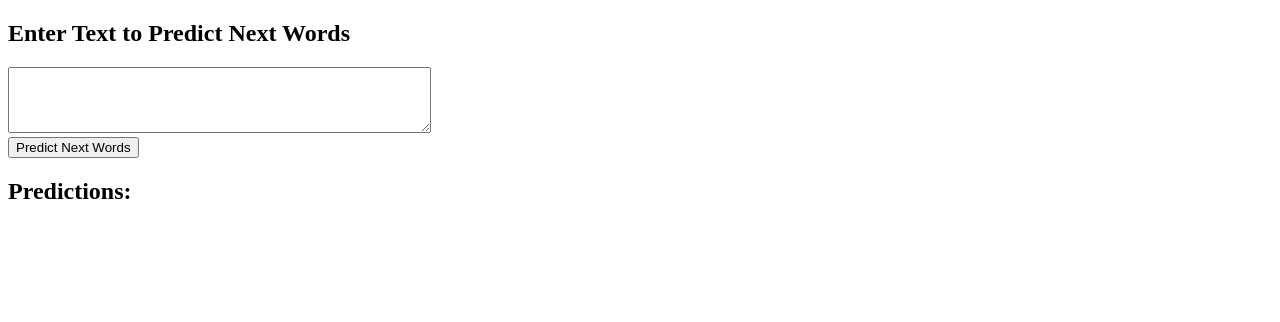
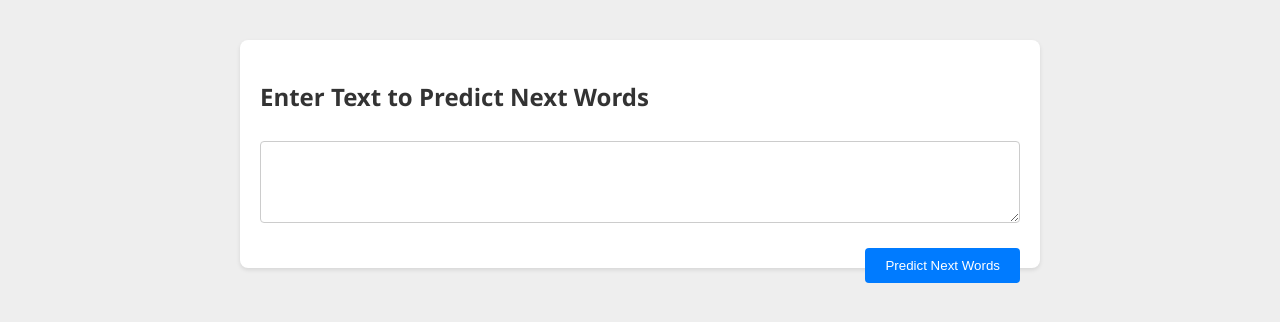
Before and after one commit to harpalvaghela/NextWordPredictor, a Flask app: page / in a window 1280 px wide. Shown: the top 322 px of the page. Run offline with Flask 3, Linux system fonts and the light colour scheme.

Commit message:
🎨 Improved Look/ UI Changes

```diff
--- a/templates/index.html
+++ b/templates/index.html
@@ -3,17 +3,79 @@
 <head>
     <meta charset="UTF-8">
     <title>Predict Next Words</title>
-    <!-- Optional: Include a CSS framework or custom styles -->
+    <style>
+        body {
+            font-family: 'Segoe UI', Tahoma, Geneva, Verdana, sans-serif;
+            margin: 0;
+            padding: 0;
+            background-color: #eeeeee;
+            color: #333;
+        }
+        .container {
+            max-width: 800px;
+            margin: auto;
+            padding: 20px;
+        }
+        .card {
+            background-color: white;
+            padding: 20px;
+            margin-top: 20px;
+            border-radius: 8px;
+            box-shadow: 0 2px 4px rgba(0,0,0,0.1);
+        }
+        .form-group {
+            margin-bottom: 20px;
+        }
+        textarea {
+            width: 100%;
+            padding: 10px;
+            margin-top: 8px;
+            border: 1px solid #ccc;
+            border-radius: 4px;
+            box-sizing: border-box;
+            resize: vertical;
+        }
+        button {
+            background-color: #007bff;
+            color: white;
+            padding: 10px 20px;
+            border: none;
+            border-radius: 4px;
+            cursor: pointer;
+            float: right;
+        }
+        button:hover {
+            background-color: #0056b3;
+        }
+        @media (max-width: 600px) {
+            .container {
+                padding: 15px;
+            }
+            button {
+                width: 100%;
+                margin-top: 10px;
+            }
+        }
+    </style>
 </head>
 <body>
-    <h2>Enter Text to Predict Next Words</h2>
-    <textarea id="inputText" rows="4" cols="50"></textarea><br>
-    <button onclick="predictWords()">Predict Next Words</button>
-    <h2>Predictions:</h2>
-    <div id="predictions"></div>
+    <div class="container">
+        <div class="card">
+            <h2>Enter Text to Predict Next Words</h2>
+            <div class="form-group">
+                <textarea id="inputText" rows="4"></textarea>
+            </div>
+            <button onclick="predictWords()">Predict Next Words</button>
+        </div>
+        <div class="card" id="predictionsCard" style="display: none;">
+            <h2>Predictions:</h2>
+            <div id="predictions"></div>
+        </div>
+    </div>
 
     <script>
         async function predictWords() {
+            document.getElementById('predictionsCard').style.display = 'none';
             const text = document.getElementById('inputText').value;
             try {
                 const response = await fetch('/api/v1/predict', {
@@ -28,9 +90,11 @@
                 }
                 const data = await response.json();
                 document.getElementById('predictions').innerText = data.predictions.join(", ");
+                document.getElementById('predictionsCard').style.display = 'block';
             } catch (error) {
                 console.error('There has been a problem with your fetch operation:', error);
                 document.getElementById('predictions').innerText = 'Error: Could not fetch predictions.';
+                document.getElementById('predictionsCard').style.display = 'block';
             }
         }
     </script>
```
